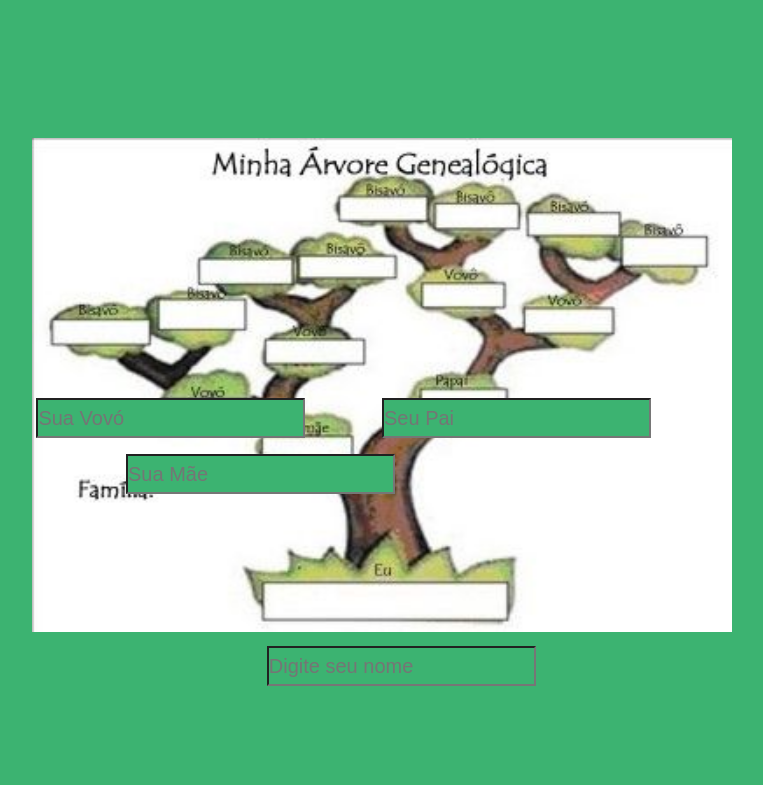
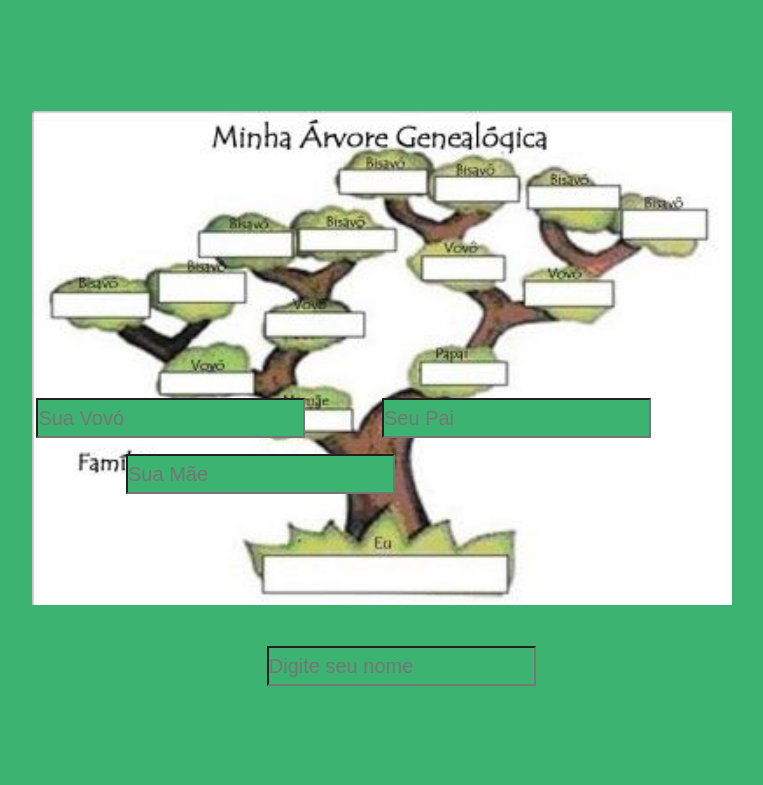
Before and after one commit to Bevilhonda/Arvore-Genealogica-2022, a plain HTML site: page crie.html in a window 1280 px wide. Shown: the part 42-827 px from the top of the page, without its empty margins (258-1021 px from the left). After the commit the page ends 800 px from the top, so only its background shows below. Drawn offline with Linux system fonts and the light colour scheme.

Commit message:
Reorganiza os estilos css da página crie

```diff
--- a/crie.css
+++ b/crie.css
@@ -4,24 +4,25 @@
     background-color: mediumseagreen;
     box-sizing: border-box;
 }
-main {
+
+body {
     background: url(arvore.jpg)  no-repeat center center;
     background-size: 700px;
     height: 100vh;
+}
 
-}
 .mensagem {
     color: darkgreen;
     width:auto;
     text-align: center;
 }
+
 .seu{
   position: absolute;
   top: 86%;
   left: 41%;
+}
 
-
-}
 input{
     font-size: 20px;
     height: 2em;
@@ -38,6 +39,7 @@ input{
     top: 55%;
     left: 50%;
 }
+
 .vovo {
     position:absolute;
     top: 55%;
```
